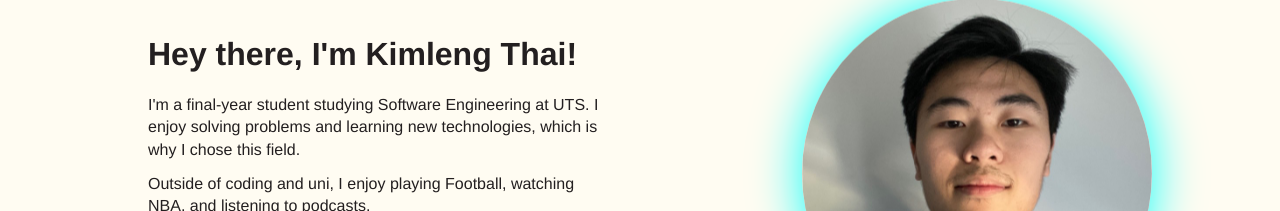
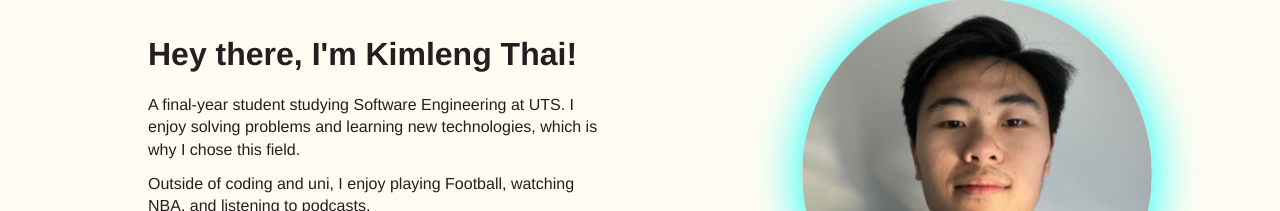
Before and after one commit to kimlengthai/KimlengThai-ePortfolio, a React (Vite) app: page / in a window 1280 px wide. Shown: the part 229-440 px from the top of the page. Built offline with nearby package versions, Linux system fonts and the light colour scheme.

Commit message:
Fixing typos

```diff
--- a/src/components/Hero/Hero.jsx
+++ b/src/components/Hero/Hero.jsx
@@ -8,7 +8,7 @@ export const Hero = () => {
         <div className={styles.content}>
           <h1 className={styles.title}>Hey there, I&apos;m Kimleng Thai!</h1>
           <p className={styles.description}>
-            I&apos;m a final-year student studying Software Engineering at UTS.
+            A final-year student studying Software Engineering at UTS.
             I enjoy solving problems and learning new technologies, which is why I chose this field.
           </p>
           <p className={styles.description}>
```
